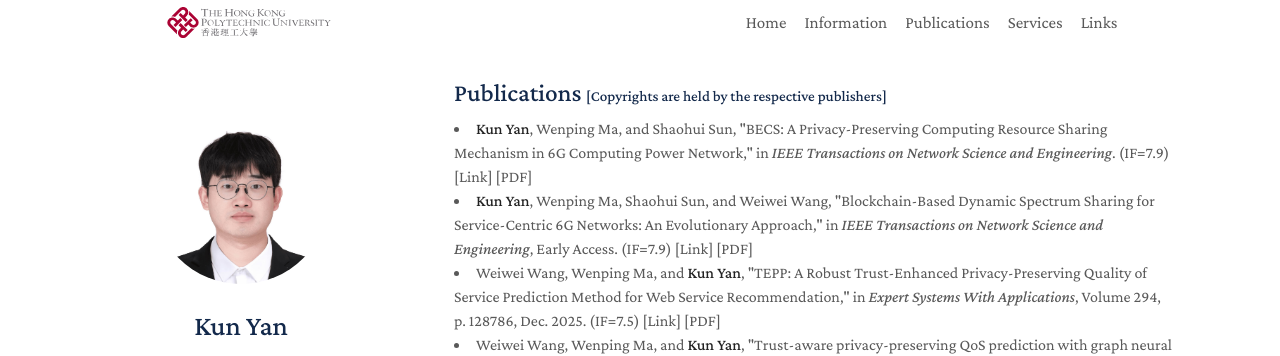
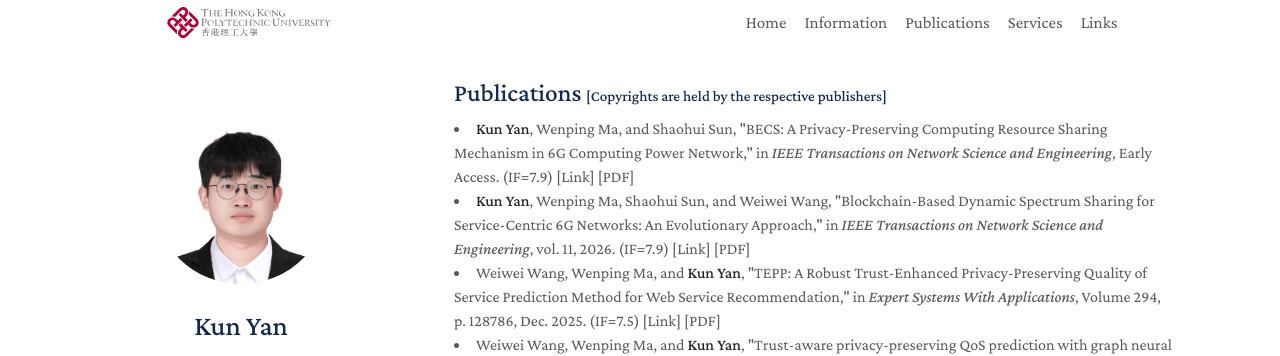
Before and after one commit to QuinYim/quinyim.github.io, a Jekyll site: the page built from publications.md, in a window 1280 px wide. Shown: the top 356 px of the page. Built offline with Jekyll 4.4.1, drawn with Linux system fonts in a browser that asks for light colours; a style sheet for code colours, icons or effects is not loaded.

Commit message:
Update publications.md

```diff
--- a/_includes/publications.md
+++ b/_includes/publications.md
@@ -3,8 +3,8 @@
 <h2 style="margin: 60px 0px 10px;">Publications <temp style="font-size:15px;">[Copyrights are held by the respective publishers]</temp></h2>
 
 <ul style="margin: 0; padding-left: 0; list-style-position: inside;">
-    <li><strong>Kun Yan</strong>, Wenping Ma, and Shaohui Sun, "BECS: A Privacy-Preserving Computing Resource Sharing Mechanism in 6G Computing Power Network," in <em>IEEE Transactions on Network Science and Engineering</em>. (IF=7.9) [<a href="https://doi.org/10.48550/arXiv.2412.06196" target="_blank" rel="noopener noreferrer"><autocolor>Link</autocolor></a>] [<a href="/assets/files/BECS A Privacy-Preserving Computing Resource Sharing Mechanism in 6G Computing Power Network.pdf" target="_blank" rel="noopener noreferrer"><autocolor>PDF</autocolor></a>]</li>
-    <li><strong>Kun Yan</strong>, Wenping Ma, Shaohui Sun, and Weiwei Wang, "Blockchain-Based Dynamic Spectrum Sharing for Service-Centric 6G Networks: An Evolutionary Approach," in <em>IEEE Transactions on Network Science and Engineering</em>, Early Access. (IF=7.9) [<a href="https://doi.org/10.1109/TNSE.2025.3584796" target="_blank" rel="noopener noreferrer"><autocolor>Link</autocolor></a>] [<a href="/assets/files/Blockchain-Based Dynamic Spectrum Sharing for Service-Centric 6G Networks An Evolutionary Approach.pdf" target="_blank" rel="noopener noreferrer"><autocolor>PDF</autocolor></a>]</li>
+    <li><strong>Kun Yan</strong>, Wenping Ma, and Shaohui Sun, "BECS: A Privacy-Preserving Computing Resource Sharing Mechanism in 6G Computing Power Network," in <em>IEEE Transactions on Network Science and Engineering</em>, Early Access. (IF=7.9) [<a href="https://ieeexplore.ieee.org/document/11300722" target="_blank" rel="noopener noreferrer"><autocolor>Link</autocolor></a>] [<a href="/assets/files/BECS A Privacy-Preserving Computing Resource Sharing Mechanism in 6G Computing Power Network.pdf" target="_blank" rel="noopener noreferrer"><autocolor>PDF</autocolor></a>]</li>
+    <li><strong>Kun Yan</strong>, Wenping Ma, Shaohui Sun, and Weiwei Wang, "Blockchain-Based Dynamic Spectrum Sharing for Service-Centric 6G Networks: An Evolutionary Approach," in <em>IEEE Transactions on Network Science and Engineering</em>, vol. 11, 2026. (IF=7.9) [<a href="https://doi.org/10.1109/TNSE.2025.3584796" target="_blank" rel="noopener noreferrer"><autocolor>Link</autocolor></a>] [<a href="/assets/files/Blockchain-Based Dynamic Spectrum Sharing for Service-Centric 6G Networks An Evolutionary Approach.pdf" target="_blank" rel="noopener noreferrer"><autocolor>PDF</autocolor></a>]</li>
     <li>Weiwei Wang, Wenping Ma, and <strong>Kun Yan</strong>, "TEPP: A Robust Trust-Enhanced Privacy-Preserving Quality of Service Prediction Method for Web Service Recommendation," in  <em>Expert Systems With Applications</em>, Volume 294, p. 128786, Dec. 2025. (IF=7.5) [<a href="https://doi.org/10.1016/j.eswa.2025.128786" target="_blank" rel="noopener noreferrer"><autocolor>Link</autocolor></a>] [<a href="/assets/files/TEPP A Robust Trust-Enhanced Privacy-Preserving Quality of Service Prediction Method for Web Service Recommendation.pdf" target="_blank" rel="noopener noreferrer"><autocolor>PDF</autocolor></a>]</li>
     <li>Weiwei Wang, Wenping Ma, and <strong>Kun Yan</strong>, "Trust-aware privacy-preserving QoS prediction with graph neural collaborative filtering for internet of things services," in  <em>Complex & Intelligent Systems</em>, vol. 11, p.191, Feb. 2025. (IF=5) [<a href="https://doi.org/10.1007/s40747-025-01824-w" target="_blank" rel="noopener noreferrer"><autocolor>Link</autocolor></a>] [<a href="/assets/files/Trust-aware privacy-preserving QoS prediction with graph neural collaborative filtering for internet of things service.pdf" target="_blank" rel="noopener noreferrer"><autocolor>PDF</autocolor></a>]</li>
     <li>Weiwei Wang, Wenping Ma, and <strong>Kun Yan</strong>, "FSPPCFs: a privacy-preserving collaborative filtering recommendation scheme based on fuzzy C-means and Shapley value," in  <em>Complex & Intelligent Systems</em>, vol. 11, p.107, Dec. 2024. (IF=5) [<a href="https://doi.org/10.1007/S40747-024-01758-9" target="_blank" rel="noopener noreferrer"><autocolor>Link</autocolor></a>] [<a href="/assets/files/FSPPCFs a privacy-preserving collaborative filtering recommendation scheme based on fuzzy C-means and Shapley value.pdf" target="_blank" rel="noopener noreferrer"><autocolor>PDF</autocolor></a>]</li>
```
